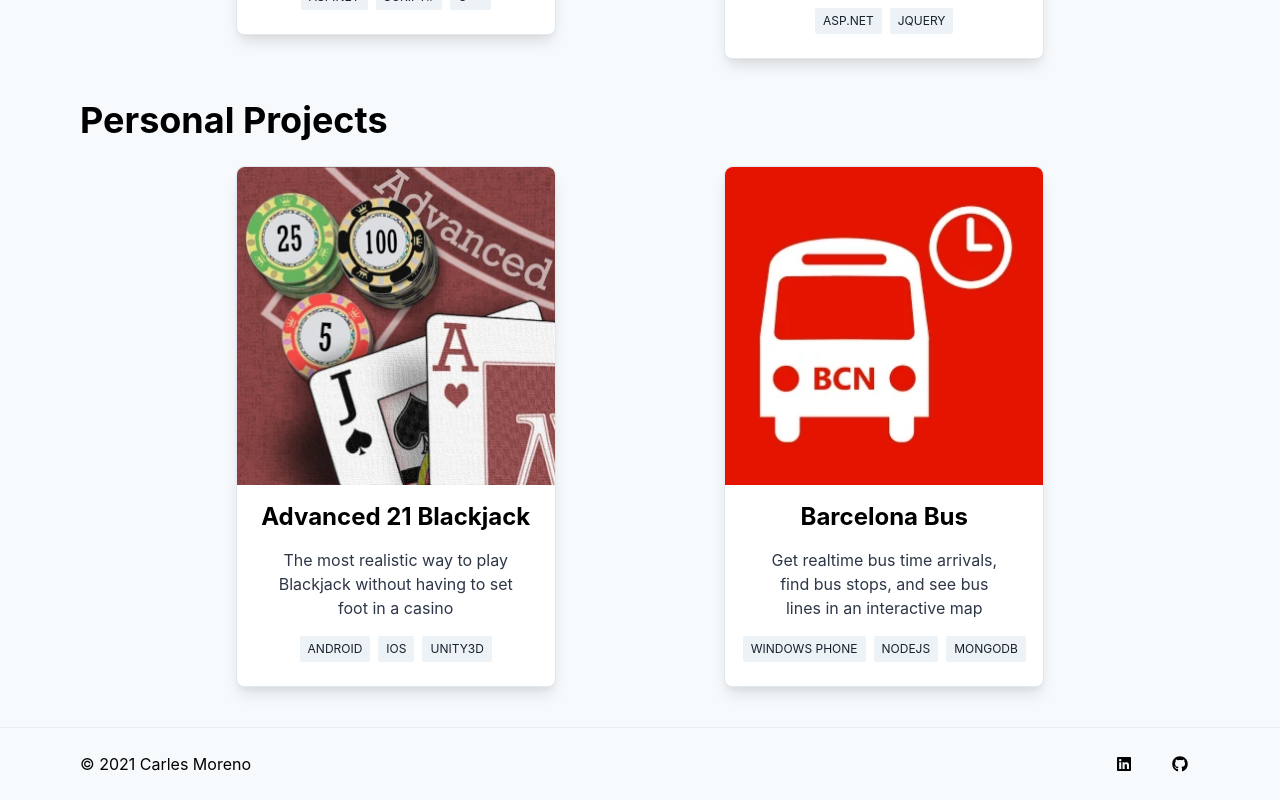
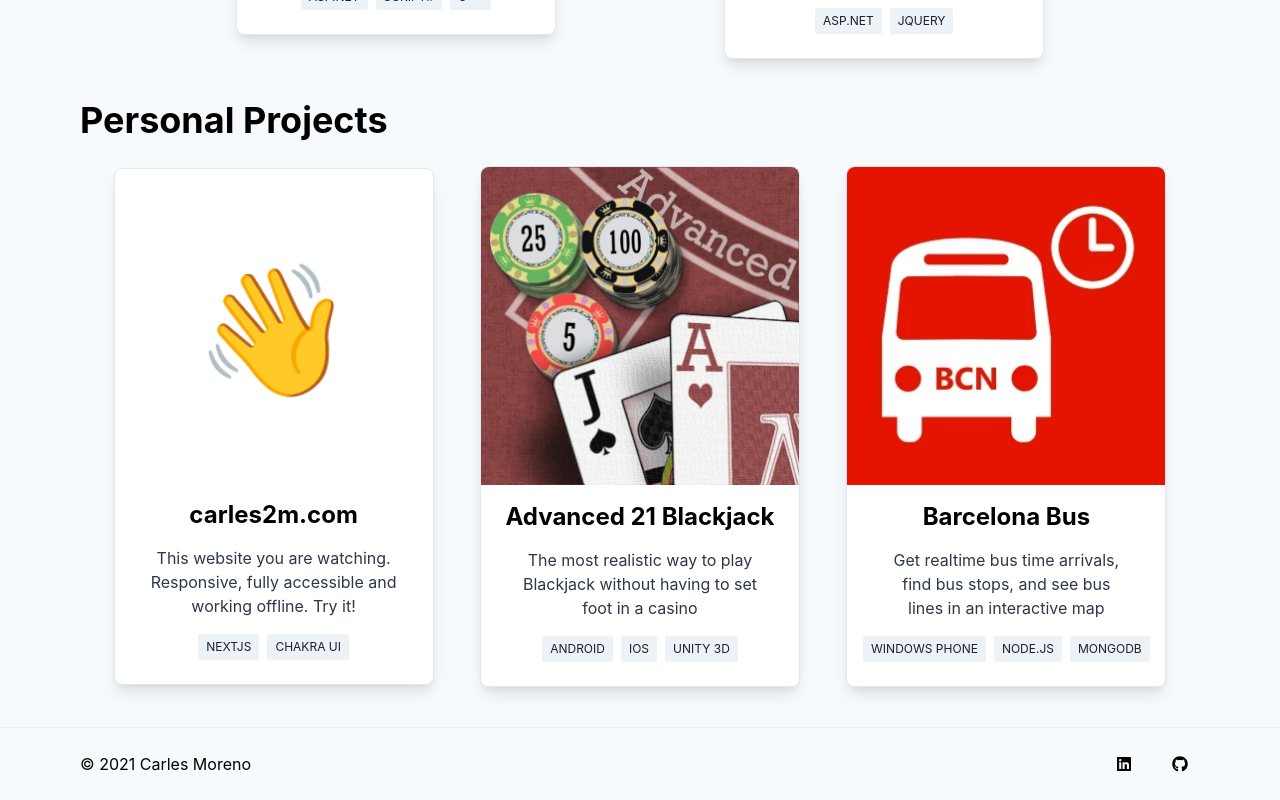
Before and after one commit to carles2m/carles2m.com, a Next.js app: page / in a window 1280 px wide. Shown: the part 1431-2231 px from the top of the page. Built offline with nearby package versions, Linux system fonts and the light colour scheme.

Commit message:
Add this website to personal projects

```diff
--- a/src/components/Footer.tsx
+++ b/src/components/Footer.tsx
@@ -9,9 +9,10 @@ import {
   Tooltip,
   useColorModeValue,
 } from "@chakra-ui/react";
-import React from "react";
+import React, { useEffect, useState } from "react";
 
 import { SocialLink, socialLinks } from "../lib/constants";
+import { getYear } from "../lib/dateUtil";
 
 const SocialButton: React.FC<{ link: SocialLink }> = ({ link }) => (
   <Tooltip label={link.name}>
@@ -30,7 +31,18 @@ const SocialButton: React.FC<{ link: SocialLink }> = ({ link }) => (
   </Tooltip>
 );
 
-export const Footer: React.FC = () => (
+export const Footer: React.FC = () => {
+  const [year, setYear] = useState(getYear());
+
+  useEffect(() => {
+    const interval = setInterval(() => {
+      setYear(getYear());
+    }, 60000);
+
+    return () => clearInterval(interval);
+  }, []);
+
+  return (
     <Box
       as="footer"
       w="full"
@@ -49,7 +61,7 @@ export const Footer: React.FC = () => (
           align="center"
           gridGap={1}
         >
-        <Text>© 2021 Carles Moreno</Text>
+          <Text>{`© ${year} Carles Moreno`}</Text>
           <Spacer />
           <HStack spacing={4}>
             {Object.values(socialLinks).map((link) => (
@@ -60,3 +72,4 @@ export const Footer: React.FC = () => (
       </Box>
     </Box>
   );
+};
--- a/src/components/ProjectCard.tsx
+++ b/src/components/ProjectCard.tsx
@@ -13,8 +13,33 @@ import React from "react";
 import { Project } from "../lib/constants";
 import { ChakraNextImage } from "./ChakraNextImage";
 
+const height = 320;
+const width = 320;
+
 export const ProjectCard = ({ project }: { project: Project }) => {
     const image = useColorModeValue(project.image, project.imageDark ?? project.image);
+
+    const imageElement = typeof image === "string"
+        ? (
+            <Center
+                height={height}
+                width={width}
+                fontSize="9xl"
+            >
+                {image}
+            </Center>
+        )
+        : (
+            <ChakraNextImage
+                roundedTop="lg"
+                height={height}
+                width={width}
+                objectFit="cover"
+                src={image}
+                alt=""
+                placeholder="blur"
+            />
+        );
 
     return (
         <Center py="2vh" px="1vw">
@@ -26,15 +51,7 @@ export const ProjectCard = ({ project }: { project: Project }) => {
                 shadow="lg"
                 position="relative"
             >
-                <ChakraNextImage
-                    roundedTop="lg"
-                    height={320}
-                    width={320}
-                    objectFit="cover"
-                    src={image}
-                    alt=""
-                    placeholder="blur"
-                />
+                {imageElement}
 
                 <VStack p={6} pt={3} spacing={4}>
                     <Heading fontSize="2xl" fontFamily="body" as="h3">
--- a/src/lib/constants.tsx
+++ b/src/lib/constants.tsx
@@ -40,7 +40,7 @@ export const socialLinks: { [key: string]: SocialLink } = {
 export interface Project {
     year: number
     name: string
-    image: StaticImageData
+    image: StaticImageData | string
     imageDark?: StaticImageData
     content: string | React.ReactElement,
     tags: readonly string[]
@@ -52,7 +52,7 @@ export const professionalProjects: { [key: string]: Project } = {
         name: "Microsoft Family Safety",
         image: family,
         content: <Text as="span">I plan the roadmap and supervise the execution of the <Text as="span" display="inline-block"><Link isExternal href="https://family.microsoft.com">Family Safety website</Link></Text></Text>,
-        tags: ["ASP.NET MVC5", "ReactJs", "FluentUI"]
+        tags: ["ASP.NET MVC 5", "React", "Fluent UI"]
     },
     consentxbox: {
         year: 2018,
@@ -88,18 +88,25 @@ export const professionalProjects: { [key: string]: Project } = {
 
 
 export const personalProjects: { [key: string]: Project } = {
+    carles2m: {
+        year: 2021,
+        name: "carles2m.com",
+        image: "👋",
+        content: "This website you are watching. Responsive, fully accessible and working offline. Try it!",
+        tags: ["NextJs", "Chakra UI"]
+    },
     advanced21: {
         year: 2020,
         name: "Advanced 21 Blackjack",
         image: advanced21,
         content: "The most realistic way to play Blackjack without having to set foot in a casino",
-        tags: ["Android", "iOS", "Unity3d"]
+        tags: ["Android", "iOS", "Unity 3d"]
     },
     barcelonaBus: {
         year: 2014,
         name: "Barcelona Bus",
         image: bus,
         content: "Get realtime bus time arrivals, find bus stops, and see bus lines in an interactive map",
-        tags: ["Windows Phone", "NodeJS", "MongoDB"]
+        tags: ["Windows Phone", "Node.js", "MongoDB"]
     },
 } as const;
--- /dev/null
+++ b/src/lib/dateUtil.ts
@@ -0,0 +1,15 @@
+/**
+ * Gets the current day of the week.
+ * @returns Day of the week. For example "Friday".
+ */
+export const getWeekDay = (): string => {
+    return new Date().toLocaleString("en-us", { weekday: "long" });
+};
+
+/**
+ * Gets the current year.
+ * @returns Year. For example 2021
+ */
+export const getYear = (): number => {
+    return new Date().getFullYear();
+};
--- a/src/pages/index.tsx
+++ b/src/pages/index.tsx
@@ -14,6 +14,7 @@ import { Header } from "../components/Header";
 import { Main } from "../components/Main";
 import { ProjectCard } from "../components/ProjectCard";
 import { personalProjects, professionalProjects, Project } from "../lib/constants";
+import { getWeekDay } from "../lib/dateUtil";
 import * as serviceWorker from "../lib/serviceWorker";
 import theme from "../lib/theme";
 
@@ -43,12 +44,8 @@ const Section: React.FC<{
     </Stack>
   );
 
-const getDay = (): string => {
-  return new Date().toLocaleString("en-us", { weekday: "long" });
-};
-
 const Index: NextPage = () => {
-  const [day, setDay] = useState(getDay());
+  const [day, setDay] = useState(getWeekDay());
 
   useEffect(() => {
     // If you want your app to work offline and load faster, you can change
@@ -59,7 +56,7 @@ const Index: NextPage = () => {
 
   useEffect(() => {
     const interval = setInterval(() => {
-      setDay(getDay());
+      setDay(getWeekDay());
     }, 60000);
 
     return () => clearInterval(interval);
@@ -70,7 +67,7 @@ const Index: NextPage = () => {
       <Header />
       <Main>
         <Heading as="h1" size="2xl" pt="4vh">
-          Happy {day}!{" "}
+          {`Happy ${day}! `}
           <Text
             as="span"
             bgGradient={`linear(to-r, ${theme.colors.red[500]}, ${theme.colors.purple[500]})`}
```
Lines whose indentation alone changed are shown as unchanged.
